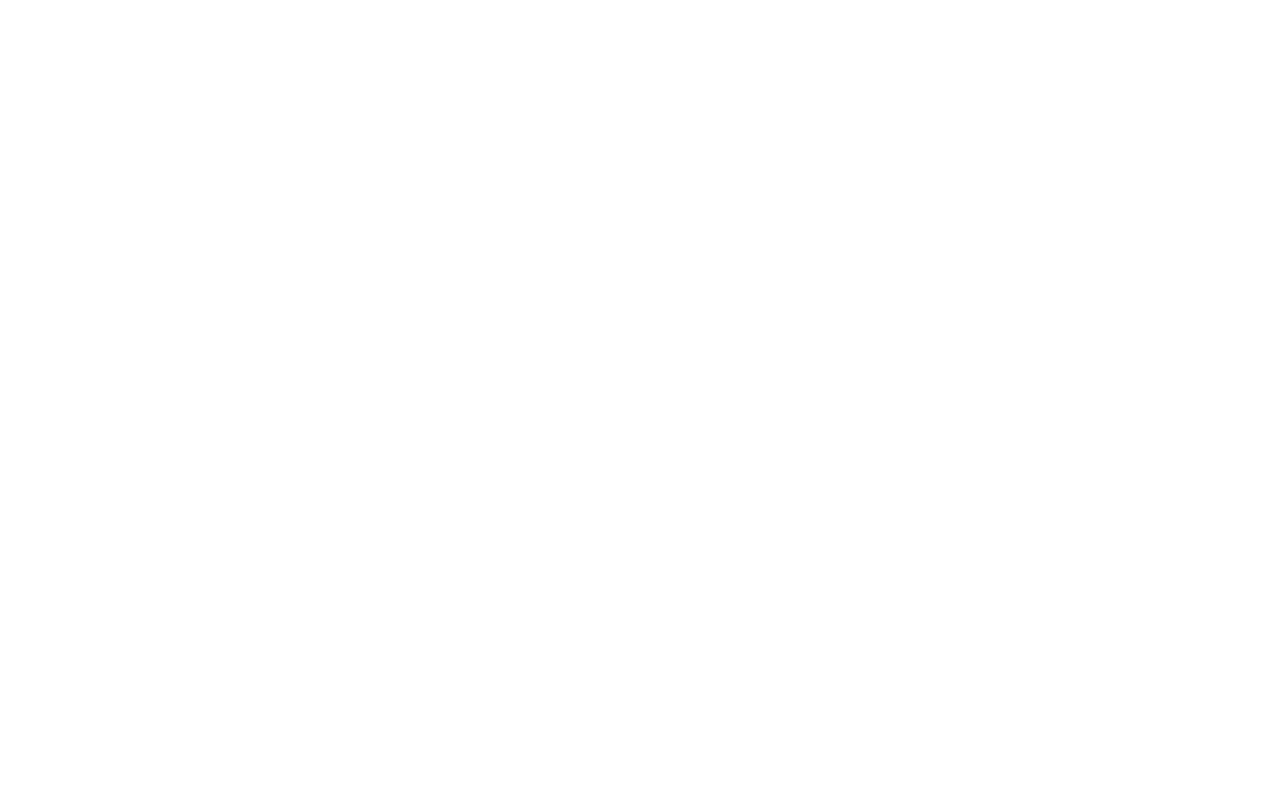
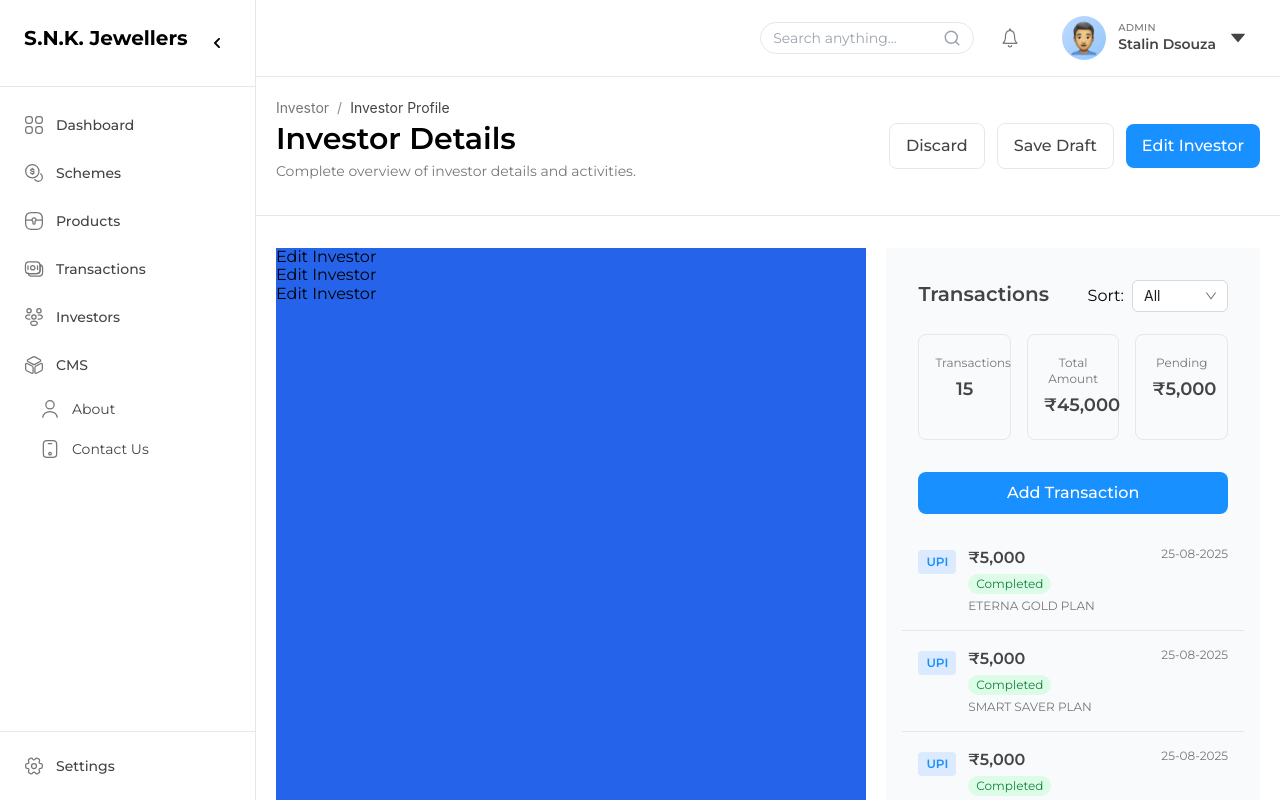
Before and after one commit to teammetasoft/snk-client, a React (Vite) app: page /investor-profile in a window 1280 px wide. Before the commit this address had no page. Built offline with nearby package versions, Linux system fonts and the light colour scheme.

Commit message:
updated Investor-profile

```diff
--- a/src/App.jsx
+++ b/src/App.jsx
@@ -9,12 +9,15 @@ import ProductListPage from "./pages/product/ProductListPage";
 import SchemeListPage from "./pages/schemes/SchemeListPage";
 import CreateSchemesPage from "./pages/schemes/CreateSchemesPage";
 import CreateTransactionPage from "./pages/transaction/CreateTransactionPage";
-import TransactionList from "./components/transaction/transactionList/TransactionList";
+import TransactionList from "./pages/transaction/TransactionListPage";
+import ViewInvestorPage from "./pages/investor/ViewInvestorPage"
+
 import ResetPasswordPage from "./pages/auth/ResetPasswordPage";
 import OtpValidatePage from "./pages/auth/OtpValidatePage";
 import ForgetPasswordPage from "./pages/auth/ForgetPasswordPage";
 import SettingsPage from "./pages/SettingsPage"
 import ContactPage from "./pages/ContactPage"
+
 
 function App() {
   return (
@@ -39,6 +42,9 @@ function App() {
             <Route path="/dashboard" element={<div>Dashboard Page</div>} />
             <Route path="/investor-create" element={<CreateInvestorPage />} />
             <Route path="/investor-list" element={<InvestorListPage />} />
+            <Route path="/investor-profile" element={<ViewInvestorPage />} />
+
+
             <Route path="/product-create" element={<CreateProductPage />} />
             <Route path="/product-list" element={<ProductListPage />} />
             <Route path="/scheme-create" element={<CreateSchemesPage />} />
--- a/src/components/contact/Contact.jsx
+++ b/src/components/contact/Contact.jsx
@@ -37,10 +37,10 @@ function Contact() {
             // handleAddButton={handleAddButton}
             />
             <div className="px-5 grid grid-cols-1 md:grid-cols-2  gap-5 [&>*]:h-80 [&>*]:overflow-y-auto">
-                <Branch title="Head Office" />
+                <Branch branchName="Head Office" />
                 <SocialLinks />
                 {branch.map((item) => (
-                    <Branch key={item.id} title={item.branchName} showDelete={true} onDelete={() => handleOnDelete(item.id)} />
+                    <Branch key={item.id} branchName={item.branchName} showDelete={true} onDelete={() => handleOnDelete(item.id)} />
 
                 ))
                 }
--- a/src/components/contact/fragments/Branch.jsx
+++ b/src/components/contact/fragments/Branch.jsx
@@ -4,7 +4,7 @@ import { AiOutlineDelete } from "react-icons/ai";
 
 const { TextArea } = Input;
 
-function Branch({ branchName = "Head Office", onDelete = null, showDelete = false }) {
+function Branch({ branchName , onDelete = null, showDelete = false }) {
     const [formData, setFormData] = useState({
         email: '',
         phone: '',
--- /dev/null
+++ b/src/components/investor/view/ViewInvestor.jsx
@@ -0,0 +1,40 @@
+import { useState } from 'react'
+import InvestorInfo from "./fragments/InvestorInfo"
+import Nominee from "./fragments/Nominee"
+import PlanInvested from "./fragments/PlanInvested"
+import TransactionRecords from "./fragments/TransactionRecords"
+
+import BreadcrumbsHeader from "../../common/header/BreadcrumbsHeader"
+
+
+function ViewInvestor() {
+
+    return (
+        <div >
+            <BreadcrumbsHeader
+                title="Investor Details"
+                desc="Complete overview of investor details and activities."
+                btnName="Edit Investor"
+                // handleAddButton={handleAddButton}
+                parentLink="investor-list"
+                parentName="Investor "
+                childName="Investor Profile"
+            />
+            <div className="px-5 w-full flex flex-col md:flex-row gap-5 overflow-hidden">
+                <div className="bg-blue-600 md:w-3/5">
+                    < InvestorInfo />
+                    < Nominee />
+                    < PlanInvested />
+                </div>
+                <div className="bg-red-600  flex-1">
+                    < TransactionRecords />
+                </div>
+            </div>
+
+
+
+        </div>
+    )
+}
+
+export default ViewInvestor
--- /dev/null
+++ b/src/components/investor/view/fragments/InvestorInfo.jsx
@@ -0,0 +1,12 @@
+import { useState } from 'react'
+
+function InvesotrInfo() {
+
+    return (
+        <div className="">
+            Edit Investor
+        </div>
+    )
+}
+
+export default InvesotrInfo
--- /dev/null
+++ b/src/components/investor/view/fragments/Nominee.jsx
@@ -0,0 +1,12 @@
+import { useState } from 'react'
+
+function Nominee() {
+
+    return (
+        <div className="">
+            Edit Investor
+        </div>
+    )
+}
+
+export default Nominee
--- /dev/null
+++ b/src/components/investor/view/fragments/PlanInvested.jsx
@@ -0,0 +1,12 @@
+import { useState } from 'react'
+
+function PlanInvested() {
+
+    return (
+        <div className="">
+            Edit Investor
+        </div>
+    )
+}
+
+export default PlanInvested
--- /dev/null
+++ b/src/components/investor/view/fragments/TransactionRecords.jsx
@@ -0,0 +1,140 @@
+import React, { useState } from 'react';
+import { Select, Menu } from 'antd';
+import { DownOutlined } from '@ant-design/icons';
+import 'antd/dist/reset.css';
+
+export default function TransactionRecords() {
+  const [selectedFilter, setSelectedFilter] = useState('All');
+
+  const filterOptions = [
+    { value: 'All', label: 'All' },
+    { value: 'Completed', label: 'Completed' },
+    { value: 'Pending', label: 'Pending' },
+    { value: 'Failed', label: 'Failed' }
+  ];
+
+  const [transactions] = useState([
+    {
+      id: 1,
+      type: 'UPI',
+      amount: 5000,
+      plan: 'Eterna Gold Plan',
+      status: 'Completed',
+      date: '25-08-2025'
+    },
+    {
+      id: 2,
+      type: 'UPI',
+      amount: 5000,
+      plan: 'SMART SAVER PLAN',
+      status: 'Completed',
+      date: '25-08-2025'
+    },
+    {
+      id: 3,
+      type: 'UPI',
+      amount: 5000,
+      plan: 'ETERNA GOLD PLAN',
+      status: 'Completed',
+      date: '25-08-2025'
+    },
+    {
+      id: 4,
+      type: 'UPI',
+      amount: 5000,
+      plan: 'SMART SAVER PLAN',
+      status: 'Completed',
+      date: '25-08-2025'
+    },
+    {
+      id: 5,
+      type: 'UPI',
+      amount: 5000,
+      plan: 'ETERNA GOLD PLAN',
+      status: 'Completed',
+      date: '26-08-2025'
+    }
+  ]);
+
+  return (
+    <div className="min-h-screen bg-gray-50 p-4">
+      <div className="max-w-md mx-auto  rounded-lg ">
+        {/* Header */}
+        <div className="p-4 ">
+          <div className="flex justify-between mb-4 items-start">
+            <h1 className="text-darkGray text-xl  font-semibold ">
+              Transactions
+            </h1>
+            <div className="flex items-center gap-2 ">
+              <label>Sort:</label>
+              <Select
+                value={selectedFilter}
+                onChange={setSelectedFilter}
+                options={filterOptions}
+                suffixIcon={<DownOutlined className="text-lightGray" />}
+                className="w-24"
+              />
+            </div>
+          </div>
+
+          {/* Stats */}
+          <div className="grid grid-cols-1 md:grid-cols-3 [&>*]:border [&>*]:border-gray-200 gap-4 text-center">
+            <div className="px-4 py-5 rounded-lg">
+              <div className="text-lightGray text-xs mb-1">Transactions</div>
+              <div className="text-darkGray font-semibold text-lg">15</div>
+            </div>
+            <div className="px-4 py-5 rounded-lg">
+              <div className="text-lightGray text-xs mb-1">Total Amount</div>
+              <div className="text-darkGray font-semibold text-lg">₹45,000</div>
+            </div>
+            <div className="px-4 py-5 rounded-lg">
+              <div className="text-lightGray text-xs mb-1">Pending</div>
+              <div className="text-darkGray font-semibold text-lg">₹5,000</div>
+            </div>
+          </div>
+        </div>
+
+        {/* Add Transaction Button */}
+        <div className="p-4">
+          <button className="w-full bg-primary text-white py-3 rounded-lg font-medium hover:bg-blue-600 transition-colors">
+            Add Transaction
+          </button>
+        </div>
+
+        {/* Transaction List */}
+        <div className="divide-y max-h-[80vh] overflow-y-auto ">
+          {transactions.map((transaction) => (
+            <div key={transaction.id} className="p-4 flex items-start gap-3">
+              {/* UPI Badge */}
+              <div className="flex-shrink-0 mt-1">
+                <div className="bg-blue-100 text-primary text-xs font-semibold px-2 py-1 rounded">
+                  {transaction.type}
+                </div>
+              </div>
+
+              {/* Transaction Details */}
+              <div className="flex-1 min-w-0">
+                <div className="flex justify-between items-start mb-1">
+                  <div className="text-darkGray font-semibold text-base">
+                    ₹{transaction.amount.toLocaleString()}
+                  </div>
+                  <div className="text-lightGray text-xs">
+                    {transaction.date}
+                  </div>
+                </div>
+                <div className="flex items-center gap-2">
+                  <span className="text-xs px-2 py-0.5 bg-green-100 text-green-700 rounded-full">
+                    {transaction.status}
+                  </span>
+                </div>
+                <div className="text-lightGray text-xs mt-1 uppercase">
+                  {transaction.plan}
+                </div>
+              </div>
+            </div>
+          ))}
+        </div>
+      </div>
+    </div>
+  );
+}
--- /dev/null
+++ b/src/pages/investor/ViewInvestorPage.jsx
@@ -0,0 +1,15 @@
+import { useState } from 'react'
+import ViewInvestor from "../../components/investor/view/ViewInvestor"
+
+
+
+function ViewInvestorPage() {
+
+    return (
+        <div className="">
+            <ViewInvestor />
+        </div>
+    )
+}
+
+export default ViewInvestorPage
```
